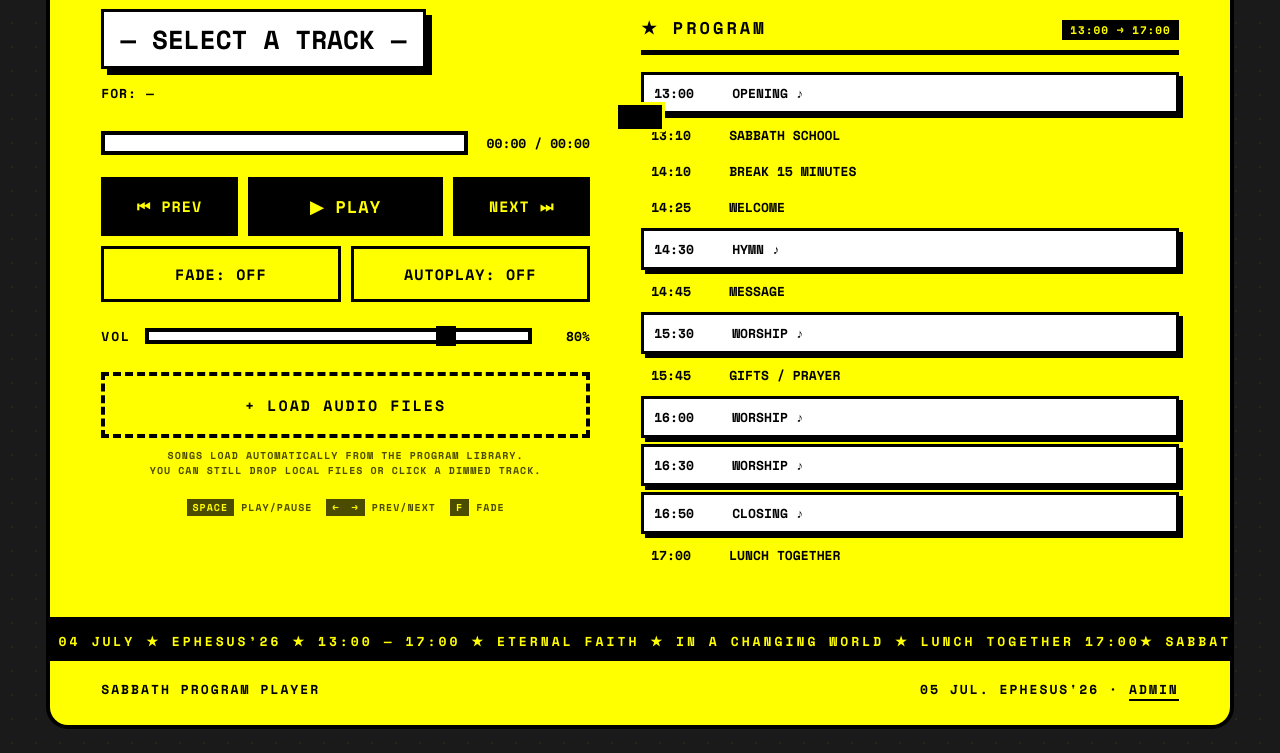
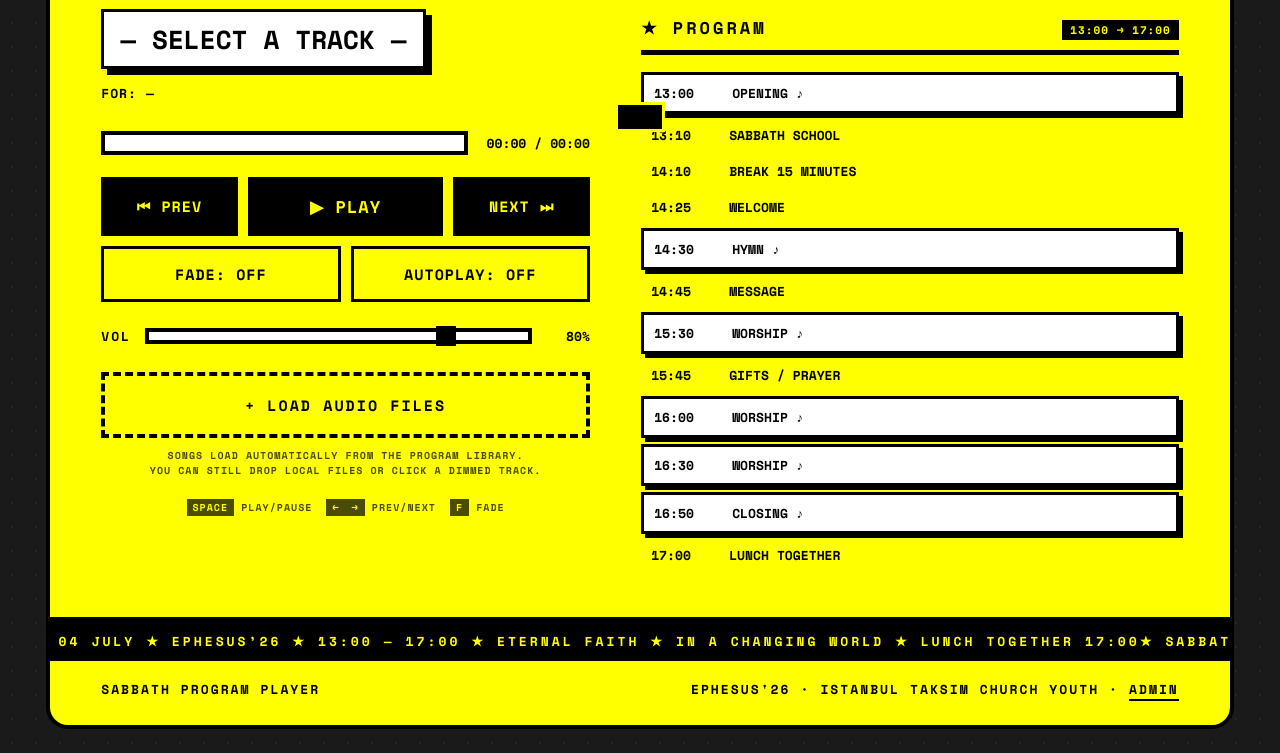
Before and after one commit to iliev-blnk/efes-player, a website: page index.html in a window 1280 px wide. Shown: the part 685-1438 px from the top of the page. Drawn offline with nearby package versions, Linux system fonts and the light colour scheme; no server answers.

Commit message:
Update index.html

```diff
--- a/index.html
+++ b/index.html
@@ -455,7 +455,7 @@
 
   <footer>
     <span>SABBATH PROGRAM PLAYER</span>
-    <span>05 JUL. EPHESUS'26 · <a class="adminlink" href="/admin">ADMIN</a></span>
+    <span>EPHESUS'26 · ISTANBUL TAKSIM CHURCH YOUTH · <a class="adminlink" href="/admin">ADMIN</a></span>
   </footer>
 </div>
 
```
